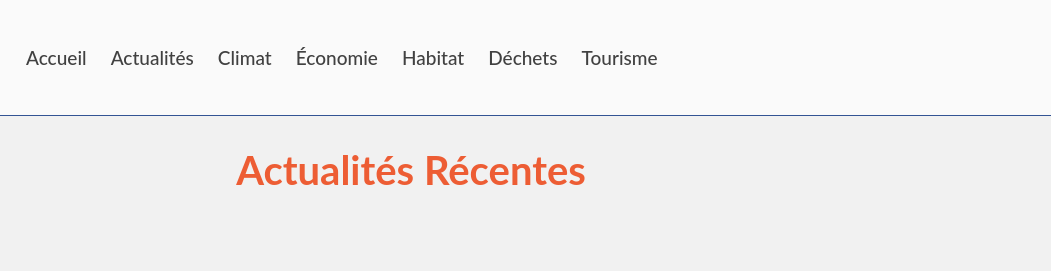
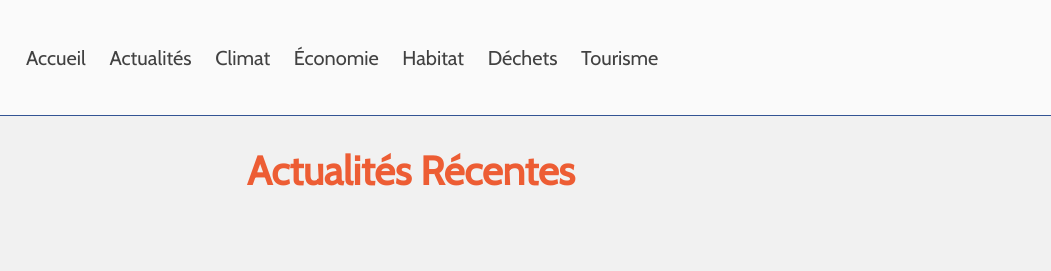
Before and after one commit to nikix21/projet_beauvais, a plain HTML site: page page actus/actus.html in a window 1280 px wide. Shown: the top 271 px of the page, 229-1280 px from the left. Drawn offline with nearby package versions, Linux system fonts and the light colour scheme.

Commit message:
Add files via upload

```diff
--- a/page actus/actus.html
+++ b/page actus/actus.html
@@ -1,9 +1,12 @@
 <!DOCTYPE html>
 <html lang="fr">
     <head>
-        <title>Agglo Beauvais</title>
+        <title>ACTUALITÉS</title>
         <script src="js/script.js"></script>
         <link rel="stylesheet" type="text/css" href="css/style.css">
+        <style>
+        @import url('https://fonts.googleapis.com/css2?family=Cabin&display=swap');
+        </style>
     </head>
     <body>
 
--- a/page actus/css/style.css
+++ b/page actus/css/style.css
@@ -27,8 +27,9 @@ nav {
 }
 
 .navlinks-container a {
+    font-family: 'Cabin', sans-serif;
     margin: 0 10px;
-    font-size: 19px;
+    font-size: 20px;
     font-weight: 500;
     text-decoration: none;
     color: #414141;
@@ -152,7 +153,7 @@ nav {
 
 body {
     background: #f1f1f1;
-    font-family: "Lato", sans-serif;
+    font-family: 'Cabin', sans-serif;
 }
 
 .PageComplete {
```
